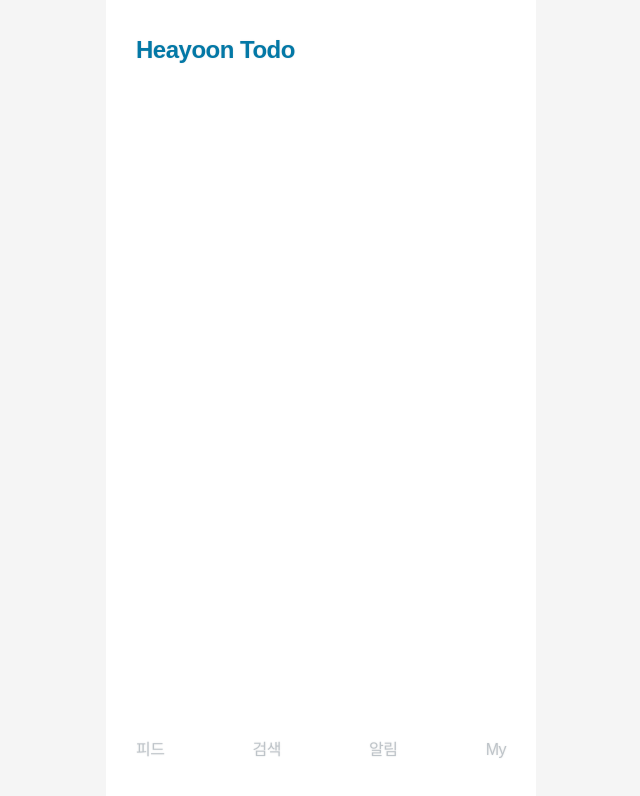
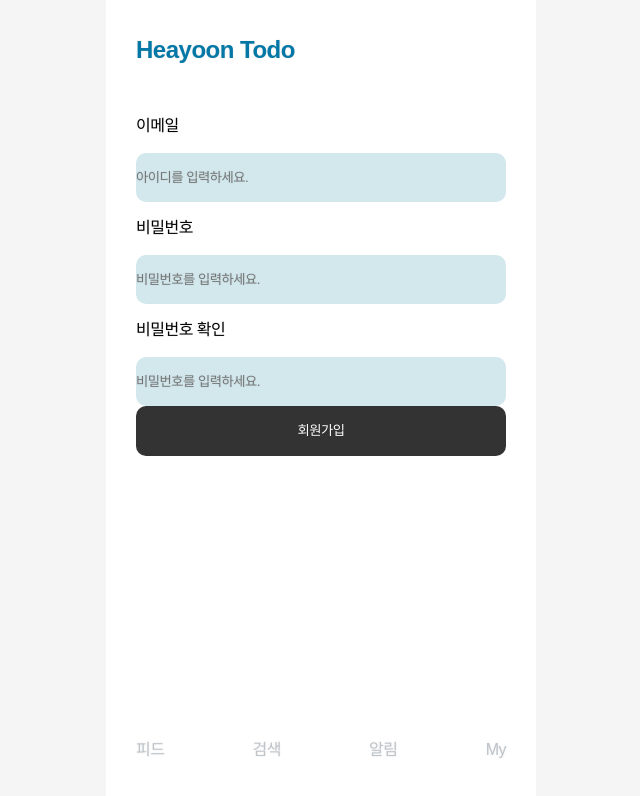
Before and after one commit to hey-yoon/Todolist, a React (Create React App) app: page /signUp in a window 1280 px wide. Shown: the top 796 px of the page, without its empty margins (319-959 px from the left). Built offline with nearby package versions, Linux system fonts and the light colour scheme.

Commit message:
회원가입 페이지 수정

```diff
--- a/src/pages/signUp/SignUp.js
+++ b/src/pages/signUp/SignUp.js
@@ -1,10 +1,28 @@
 import React from 'react';
+import { Form } from 'react-router-dom';
+import BasicInput from '../../components/input/BasicInput';
+import BasicButton from '../../components/button/BasicButton';
 
 const SignUp = () => {
     return (
-        <div>
-
-        </div>
+        <form action="">
+            {/* 이메일 */}
+            <label>
+                <p>이메일</p>
+                <BasicInput size={"full"} shape={"small"} variant={"blue"} color={"black"} type="text" id="email" name="email" placeholder="아이디를 입력하세요."/>
+            </label>
+            {/* 비밀번호 */}
+            <label>
+                <p>비밀번호</p>
+                <BasicInput size={"full"} shape={"small"} variant={"blue"} color={"black"} type="text" id="password" name="password" placeholder="비밀번호를 입력하세요."/>
+            </label>
+            {/* 비밀번호 확인 */}
+            <label>
+                <p>비밀번호 확인</p>
+                <BasicInput size={"full"} shape={"small"} variant={"blue"} color={"black"} type="text" placeholder="비밀번호를 입력하세요."/>
+            </label>
+            <BasicButton size={"full"} shape={"small"} variant={"black"} color={"white"}>회원가입</BasicButton>
+        </form>
     );
 };
 
```
